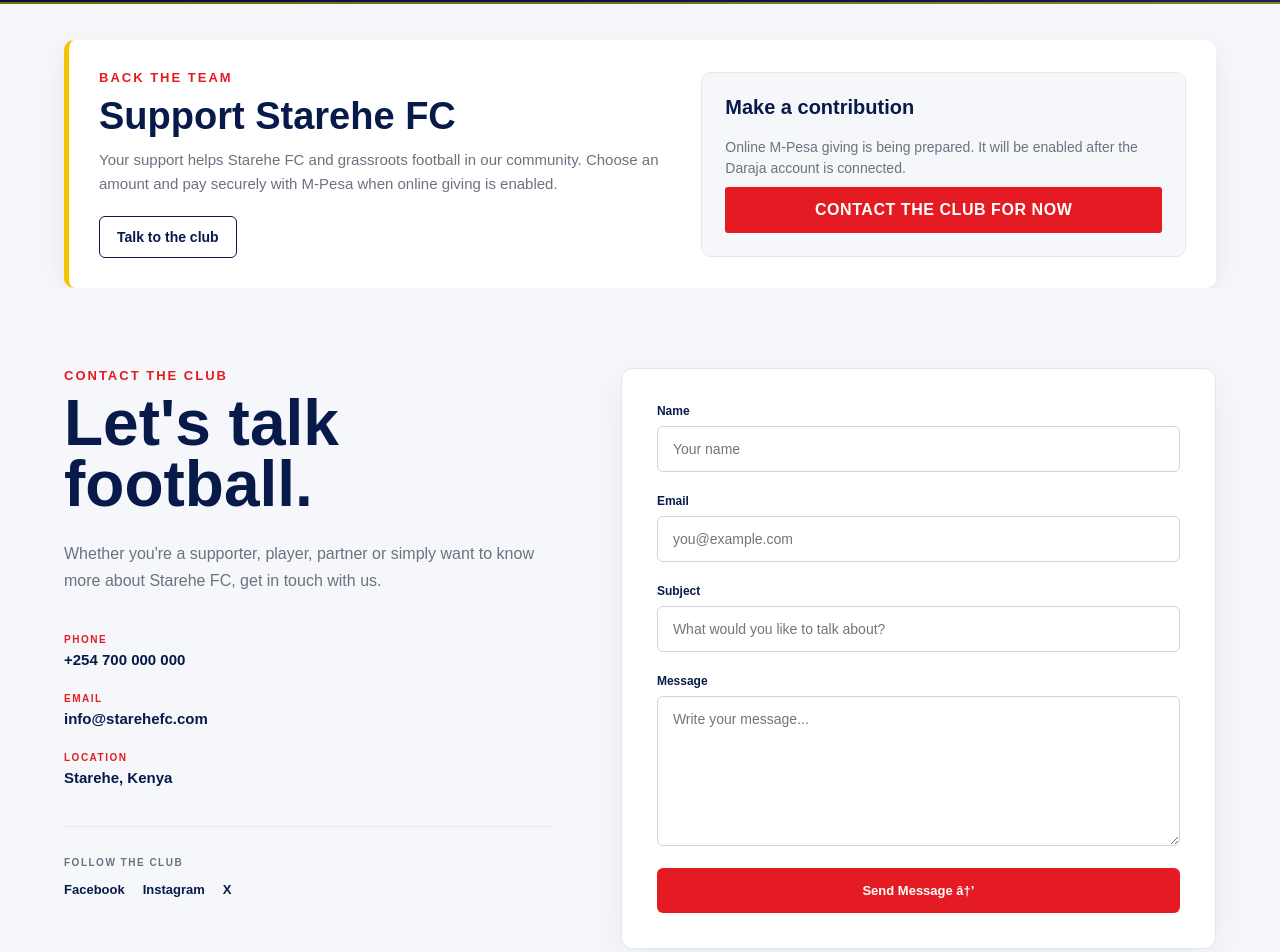
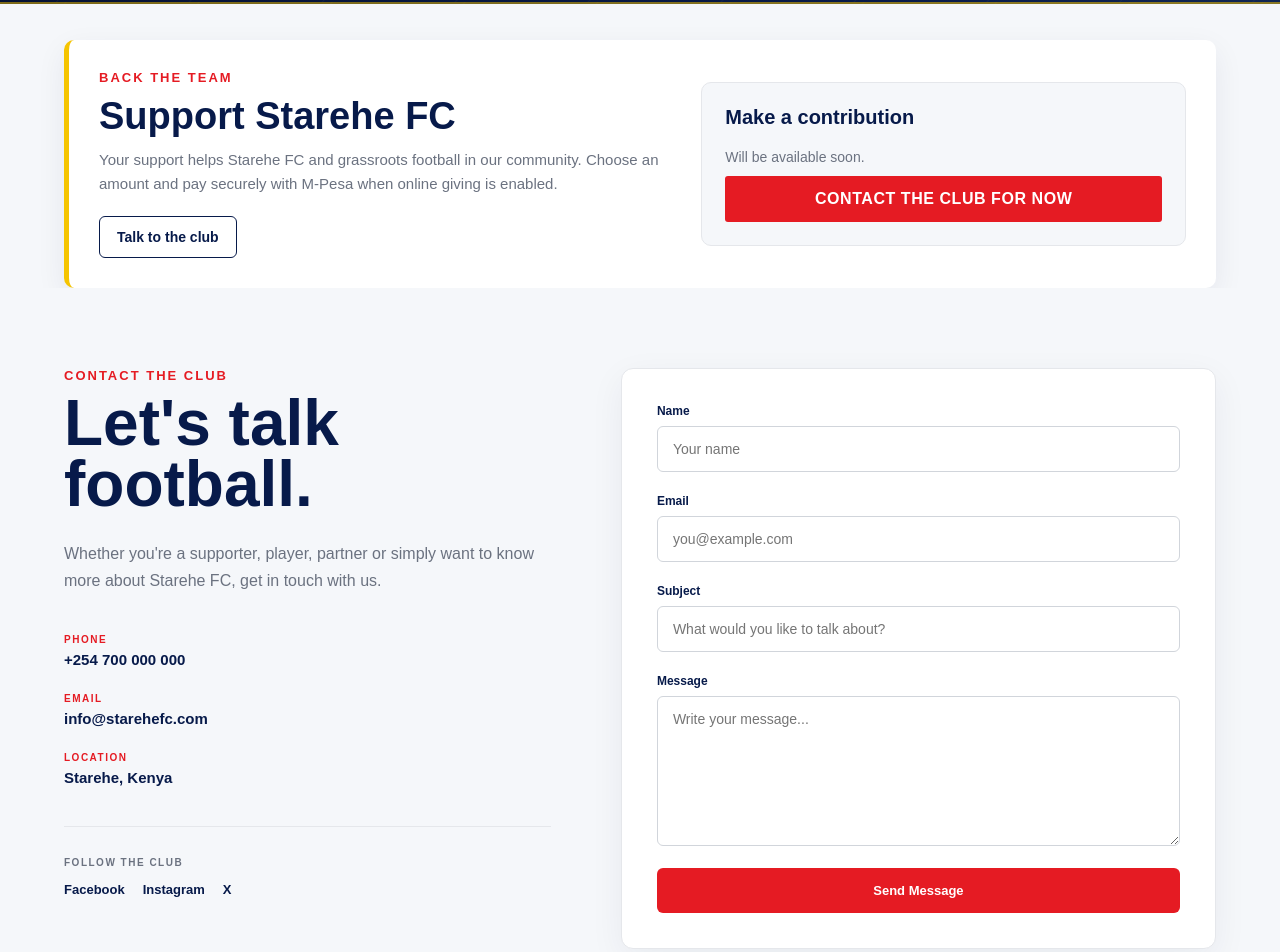
Before and after one commit to kuitech-code/starehe-fc, a React (Vite) app in the folder frontend/: page /#/contact in a window 1280 px wide. Shown: the part 380-1332 px from the top of the page. Built offline with nearby package versions, Linux system fonts and the light colour scheme; no server answers.

Commit message:
feat: removed daraja info on FE

```diff
--- a/frontend/src/components/SupportUs.jsx
+++ b/frontend/src/components/SupportUs.jsx
@@ -162,7 +162,7 @@
               <div className="donation-unavailable">
                 <p>
                   {configChecked
-                    ? "Online M-Pesa giving is being prepared. It will be enabled after the Daraja account is connected."
+                    ? "Will be available soon."
                     : "Checking payment availability..."}
                 </p>
                 <button type="button" className="donation-submit" onClick={goToContactDetails}>
--- a/frontend/src/pages/Contact.jsx
+++ b/frontend/src/pages/Contact.jsx
@@ -172,7 +172,7 @@
                   type="submit"
                   className="contact-submit"
                 >
-                  Send Message â†’
+                  Send Message
                 </button>
 
               </form>
```
